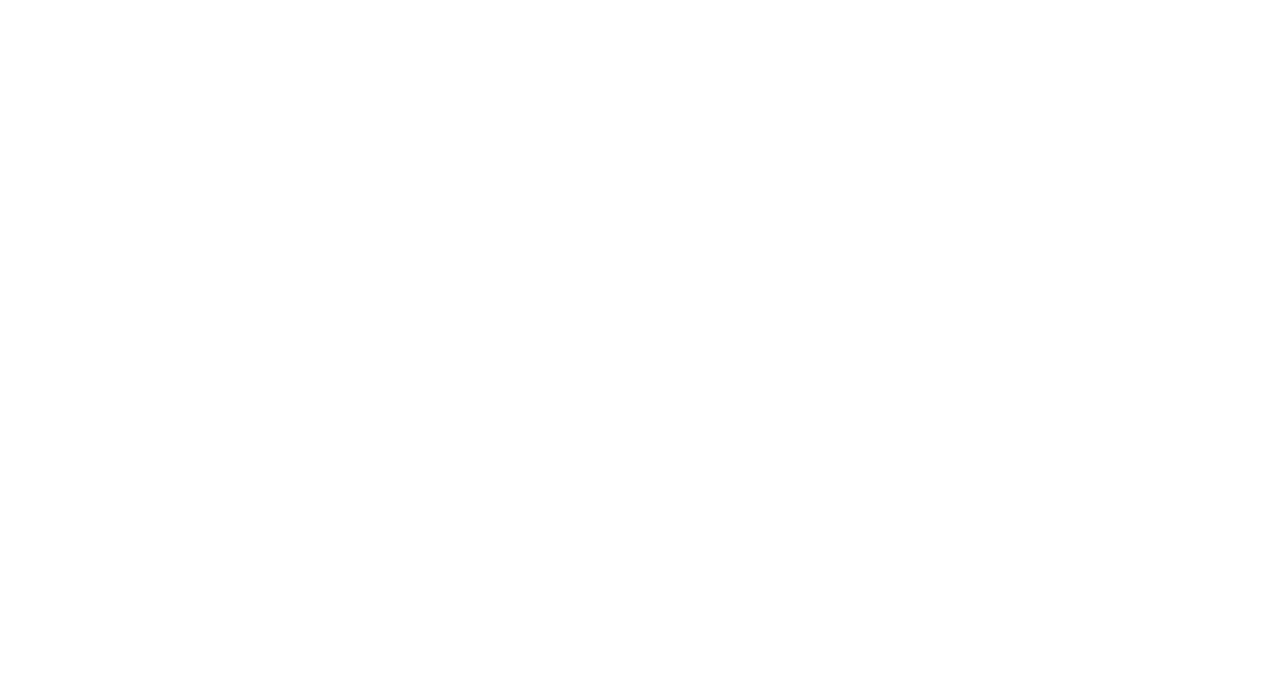
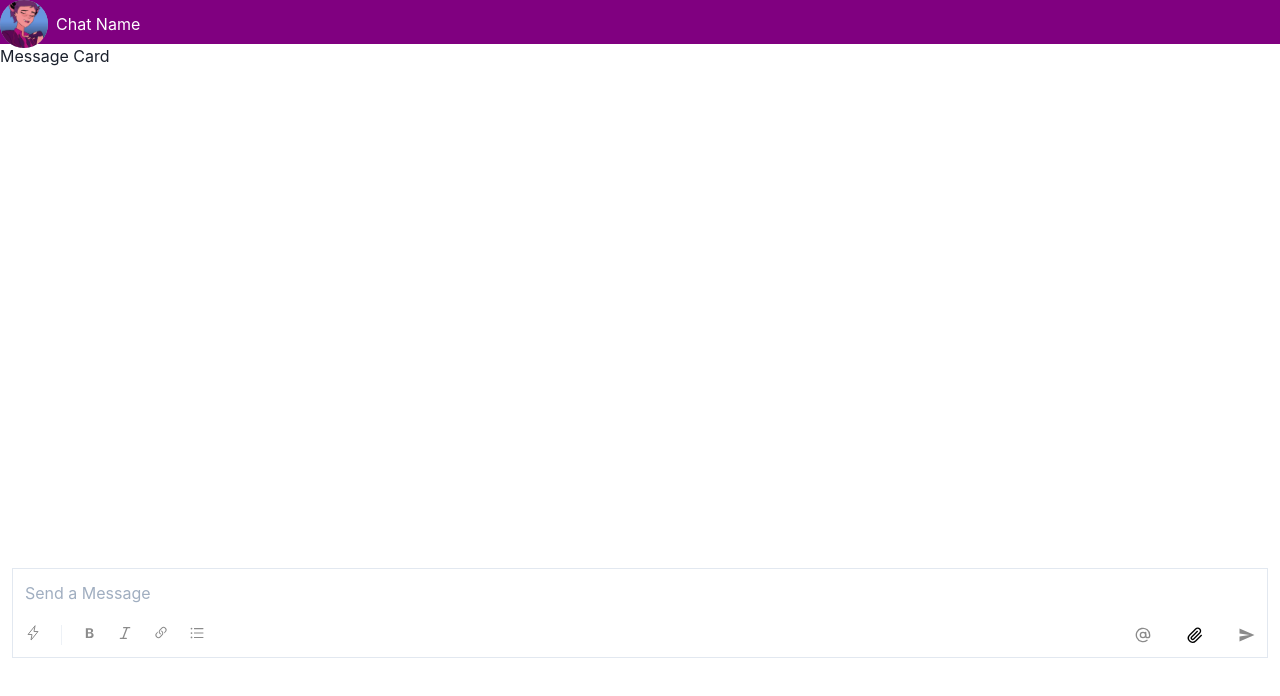
Before and after one commit to JulianaSau/ChatApp, a React (Create React App) app in the folder client/: page /message-board in a window 1280 px wide. Before the commit this address had no page. Shown: the top 696 px of the page. Built offline with nearby package versions, Linux system fonts and the light colour scheme.

Commit message:
created message board component

```diff
--- a/client/src/App.js
+++ b/client/src/App.js
@@ -5,6 +5,7 @@
 import { Provider } from 'react-redux';
 import store from "./redux/store"
 import Home from "./pages/Home"
+import MessageBoard from './pages/MessageBoard';
 
 function App() {
   return (
@@ -13,6 +14,7 @@
         <Router>
           <Routes>
             <Route path="/" element={<Home/>} />
+            <Route path="/message-board" element={<MessageBoard/>} />
           </Routes>
         </Router>
         </Provider>
--- a/client/src/components/Chats/ChatHeader.jsx
+++ b/client/src/components/Chats/ChatHeader.jsx
@@ -0,0 +1,16 @@
+import { Box, HStack, Text, Avatar } from '@chakra-ui/react';
+import chatIcon from "../../assets/images/avatar.jpeg"
+import React from 'react';
+
+const ChatHeader = () => {
+  return (
+    <Box width="100vw" bg="purple" height="44px">
+        <HStack alignItems="center" align="left">
+            <Avatar src={chatIcon} alt="image of group chat" size="md" borderRadius="50px"/>
+            <Text textColor="white">Chat Name</Text>
+        </HStack>
+    </Box>
+  )
+};
+
+export default ChatHeader;
--- a/client/src/components/InputField/InputField.jsx
+++ b/client/src/components/InputField/InputField.jsx
@@ -0,0 +1,70 @@
+// import React from 'react';
+// import { Box, Input } from '@chakra-ui/react';
+import React, { useState } from "react";
+import { Box, Divider, Input, Button } from "@chakra-ui/react";
+import { IoFlashOutline, IoSendSharp } from "react-icons/io5";
+import { BsTypeBold, BsLink45Deg } from "react-icons/bs";
+import { FiAtSign, FiItalic } from "react-icons/fi";
+import { AiOutlineBars } from "react-icons/ai";
+import { GrAttachment } from "react-icons/gr";
+
+const InputField = () => {
+    const [input, setInput] = useState(false);
+    return (
+        <Box p={3}>
+        <Box display="flex" flexDirection="column" borderWidth="1px" p={3}>
+            <Input
+            variant="unstyled"
+            placeholder="Send a Message"
+            size="lg"
+            fontSize="md"
+            onInput={() => setInput(true)}
+            onMouseOut={() => setInput(false)}
+            />
+            <Box
+            maxW="100%"
+            display="flex"
+            justifyContent="space-between"
+            mt={5}
+            flexDirection="row"
+            alignItems="center"
+            >
+            <Box
+                width={{ base: "100px", sm: "150px", md: "180px" }}
+                display="flex"
+                flexDirection="row"
+                justifyContent="space-between"
+                _hover={{ cursor: "pointer" }}
+            >
+                <IoFlashOutline />
+                <Divider height="20px" color="gray.500" orientation="vertical" />
+                <BsTypeBold />
+                <FiItalic />
+                <BsLink45Deg />
+                <AiOutlineBars />
+            </Box>
+            <Box
+                display="flex"
+                flexDirection="row"
+                justifyContent="space-between"
+                alignItems="center"
+                width={{ base: "60px", sm: "80px", md: "120px" }}
+                _hover={{ cursor: "pointer" }}
+            >
+                <FiAtSign />
+                <GrAttachment />
+                {input ? (
+                <Button bg="#00B87C" size="xs">
+                    <IoSendSharp color="white" />
+                </Button>
+                ) : (
+                <IoSendSharp />
+                )}
+            </Box>
+            </Box>
+        </Box>
+        </Box>
+    )
+};
+
+export default InputField;
--- a/client/src/components/Messages/MessageCard.jsx
+++ b/client/src/components/Messages/MessageCard.jsx
@@ -3,7 +3,7 @@
 const MessageCard = () => {
   return (
     <div>
-
+        <p>Message Card</p>
     </div>
   )
 };
--- a/client/src/components/Messages/MessageCardContainer.js
+++ b/client/src/components/Messages/MessageCardContainer.js
@@ -0,0 +1,13 @@
+import { Box } from '@chakra-ui/react';
+import React from 'react';
+import MessageCard from './MessageCard';
+
+const MessageCardContainer = () => {
+  return (
+    <Box height="40vw">
+        <MessageCard />
+    </Box>
+  )
+};
+
+export default MessageCardContainer;
--- /dev/null
+++ b/client/src/pages/MessageBoard.js
@@ -0,0 +1,19 @@
+import React from 'react';
+import { Box, Flex } from "@chakra-ui/react"
+import ChatHeader from '../components/Chats/ChatHeader';
+import MessageCardContainer from "../components/Messages/MessageCardContainer"
+import InputField from '../components/InputField/InputField';
+
+const MessageBoard = () => {
+  return (
+    <Box width = "100vw" height = "100vh">
+    <Flex flexDir="column">
+      <ChatHeader />
+        <MessageCardContainer />
+        <InputField/>
+      </Flex>
+    </Box>
+  )
+};
+
+export default MessageBoard;
```
Also changed, not shown: client/src/pages/Chat.js (deleted, +0 -7 lines).
